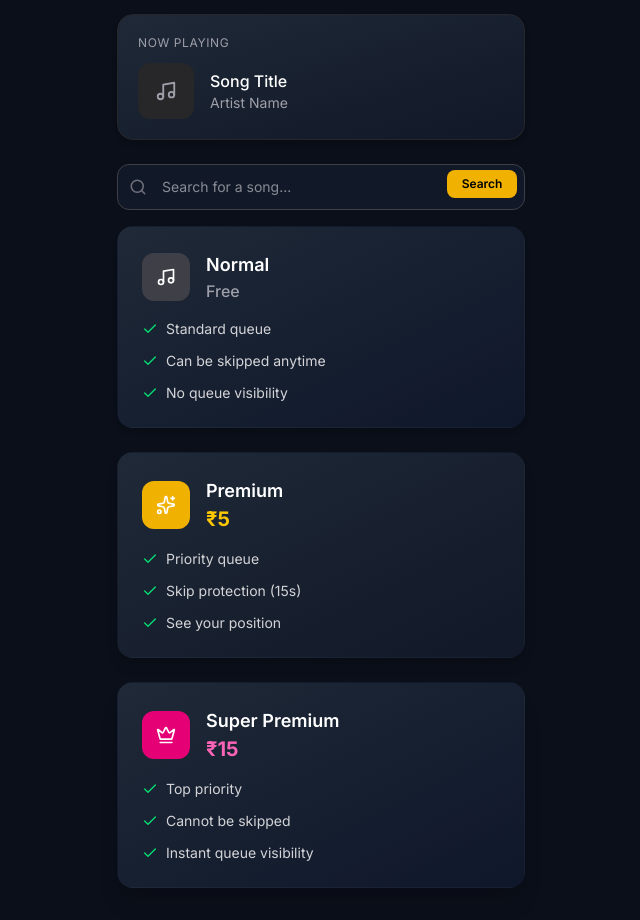
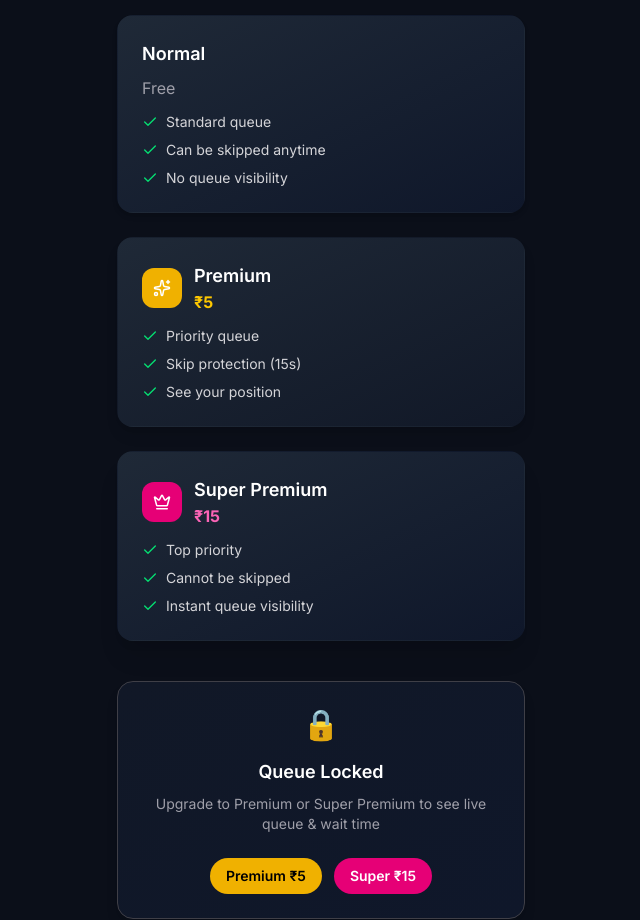
Before and after one commit to atulsainikumar/jukeboxdemo, a Next.js app: page / in a window 1280 px wide. Shown: the part 219-1139 px from the top of the page, without its empty margins (319-959 px from the left). Built offline with nearby package versions, Linux system fonts and the light colour scheme.

Commit message:
Added scroll to search on error + queue locked section

```diff
--- a/app/page.tsx
+++ b/app/page.tsx
@@ -1,7 +1,7 @@
 "use client";
 
 import Image from "next/image";
-import { useState } from "react";
+import { useState, useRef } from "react";
 import {
   Search,
   Music,
@@ -9,6 +9,7 @@ import {
   Sparkles,
   Crown,
   Loader2,
+  AlertCircle,
 } from "lucide-react";
 
 interface Song {
@@ -23,14 +24,17 @@ export default function HomePage() {
   const [showResults, setShowResults] = useState(false);
   const [selectedSong, setSelectedSong] = useState<Song | null>(null);
   const [isLoading, setIsLoading] = useState(false);
+  const [error, setError] = useState("");
+
+  const searchRef = useRef<HTMLInputElement>(null);
 
   const handleSearch = async () => {
     if (!search.trim() || isLoading) return;
 
     setIsLoading(true);
     setShowResults(false);
+    setSelectedSong(null);
 
-    // Simulate API delay
     setTimeout(() => {
       const mockResults: Song[] = [
         { id: 1, title: `${search} Remix`, artist: "DJ Night" },
@@ -45,63 +49,56 @@ export default function HomePage() {
     }, 1200);
   };
 
-  const handleKeyDown = (e: React.KeyboardEvent<HTMLInputElement>) => {
-    if (e.key === "Enter") {
-      handleSearch();
+  const handleModeClick = (mode: string) => {
+    if (!selectedSong) {
+      setError("Please select a song first to continue.");
+
+      searchRef.current?.scrollIntoView({
+        behavior: "smooth",
+        block: "center",
+      });
+
+      setTimeout(() => {
+        searchRef.current?.focus();
+      }, 400);
+
+      setTimeout(() => setError(""), 3000);
+      return;
     }
+
+    alert(`${mode} selected for ${selectedSong.title}`);
   };
 
   return (
     <div className="min-h-screen bg-[#0B0F19] text-white">
       <div className="max-w-md mx-auto px-5 py-8">
 
-        {/* Cafe Logo */}
+        {/* Logo */}
         <div className="flex justify-center mb-10">
           <Image
             src="/cafe_logo.png"
             alt="Cafe Deja Vu"
-            width={160}
+            width={100}
             height={60}
-            className="object-contain"
           />
         </div>
 
-        {/* NOW PLAYING */}
-        <div className="bg-gradient-to-br from-[#1F2937] to-[#111827] rounded-2xl p-5 mb-6 border border-zinc-800 shadow-md">
-          <p className="text-xs uppercase text-zinc-400 mb-3 tracking-wider">
-            Now Playing
-          </p>
-          <div className="flex items-center gap-4">
-            <div className="h-14 w-14 bg-zinc-800 rounded-xl flex items-center justify-center">
-              <Music size={22} className="text-zinc-400" />
-            </div>
-            <div>
-              <p className="text-base font-medium">Song Title</p>
-              <p className="text-sm text-zinc-400">Artist Name</p>
-            </div>
-          </div>
-        </div>
-
-        {/* SEARCH BAR */}
+        {/* SEARCH */}
         <div className="relative mb-4">
           <input
+            ref={searchRef}
             type="text"
             placeholder="Search for a song..."
             value={search}
             onChange={(e) => setSearch(e.target.value)}
-            onKeyDown={handleKeyDown}
-            className="w-full bg-[#111827] border border-zinc-700 rounded-xl py-3 pl-11 pr-16 text-sm focus:outline-none focus:ring-2 focus:ring-yellow-500 transition"
+            onKeyDown={(e) => e.key === "Enter" && handleSearch()}
+            className="w-full bg-[#111827] border border-zinc-700 rounded-xl py-3 pl-11 pr-16 text-sm focus:outline-none focus:ring-2 focus:ring-yellow-500"
           />
-          <Search
-            size={18}
-            className="absolute left-3 top-3.5 text-zinc-500"
-          />
-
-          {/* Search Button with Spinner */}
+          <Search className="absolute left-3 top-3.5 text-zinc-500" size={18} />
           <button
             onClick={handleSearch}
             disabled={isLoading}
-            className="absolute right-2 top-1.5 bg-yellow-500 hover:bg-yellow-400 disabled:bg-yellow-300 text-black text-xs font-semibold px-3 py-1.5 rounded-lg transition flex items-center justify-center min-w-[70px]"
+            className="absolute right-2 top-1.5 bg-yellow-500 hover:bg-yellow-400 text-black text-xs font-semibold px-3 py-1.5 rounded-lg flex items-center justify-center min-w-[70px]"
           >
             {isLoading ? (
               <Loader2 size={16} className="animate-spin" />
@@ -111,14 +108,21 @@ export default function HomePage() {
           </button>
         </div>
 
-        {/* SEARCH RESULTS */}
+        {/* ERROR */}
+        {error && (
+          <div className="mb-4 bg-red-500/10 border border-red-500/40 text-red-400 rounded-xl p-3 text-sm flex items-center gap-2">
+            <AlertCircle size={16} />
+            {error}
+          </div>
+        )}
+
+        {/* RESULTS */}
         {showResults && (
           <div className="mb-8">
             <div className="bg-gradient-to-br from-[#1F2937] to-[#111827] rounded-2xl p-5 border border-zinc-700 shadow-lg">
               <p className="text-sm text-zinc-400 mb-4">
                 Search Results
               </p>
-
               <div className="space-y-3">
                 {results.map((song) => (
                   <div
@@ -135,15 +139,10 @@ export default function HomePage() {
                         <Music size={18} />
                       </div>
                       <div>
-                        <p className="text-sm font-medium">
-                          {song.title}
-                        </p>
-                        <p className="text-xs text-zinc-400">
-                          {song.artist}
-                        </p>
+                        <p className="text-sm font-medium">{song.title}</p>
+                        <p className="text-xs text-zinc-400">{song.artist}</p>
                       </div>
                     </div>
-
                     <span className="text-xs text-yellow-400 opacity-0 group-hover:opacity-100 transition">
                       Select
                     </span>
@@ -154,22 +153,12 @@ export default function HomePage() {
           </div>
         )}
 
-        {/* NORMAL CARD */}
-        <div className="group cursor-pointer transition-all duration-300 mb-6">
-          <div className="bg-gradient-to-br from-[#1F2937] to-[#0F172A] rounded-2xl p-6 border border-transparent group-hover:border-zinc-500/50 group-hover:bg-opacity-90 transition-all duration-300 shadow-md">
-            <div className="flex items-center gap-4 mb-4">
-              <div className="h-12 w-12 rounded-xl bg-zinc-700 flex items-center justify-center">
-                <Music size={20} />
-              </div>
-              <div>
-                <h2 className="text-lg font-semibold">Normal</h2>
-                <p className="text-zinc-400 text-base font-medium">
-                  Free
-                </p>
-              </div>
-            </div>
-
-            <ul className="space-y-3 text-sm text-zinc-300">
+        {/* NORMAL */}
+        <div onClick={() => handleModeClick("Normal")} className="group cursor-pointer mb-6">
+          <div className="bg-gradient-to-br from-[#1F2937] to-[#0F172A] rounded-2xl p-6 border border-transparent group-hover:border-zinc-500/50 transition shadow-md">
+            <h2 className="text-lg font-semibold mb-2">Normal</h2>
+            <p className="text-zinc-400 mb-3">Free</p>
+            <ul className="space-y-2 text-sm text-zinc-300">
               <li className="flex items-center gap-2">
                 <Check size={16} className="text-green-400" />
                 Standard queue
@@ -186,22 +175,19 @@ export default function HomePage() {
           </div>
         </div>
 
-        {/* PREMIUM CARD */}
-        <div className="group cursor-pointer transition-all duration-300 mb-6">
-          <div className="bg-gradient-to-br from-[#1F2937] to-[#111827] rounded-2xl p-6 border border-transparent group-hover:border-yellow-500/50 group-hover:bg-opacity-90 transition-all duration-300 shadow-lg">
-            <div className="flex items-center gap-4 mb-4">
-              <div className="h-12 w-12 rounded-xl bg-yellow-500 flex items-center justify-center">
-                <Sparkles size={20} />
+        {/* PREMIUM */}
+        <div onClick={() => handleModeClick("Premium")} className="group cursor-pointer mb-6">
+          <div className="bg-gradient-to-br from-[#1F2937] to-[#111827] rounded-2xl p-6 border border-transparent group-hover:border-yellow-500/50 transition shadow-lg">
+            <div className="flex items-center gap-3 mb-3">
+              <div className="h-10 w-10 bg-yellow-500 rounded-xl flex items-center justify-center">
+                <Sparkles size={18} />
               </div>
               <div>
                 <h2 className="text-lg font-semibold">Premium</h2>
-                <p className="text-yellow-400 text-xl font-bold">
-                  ₹5
-                </p>
+                <p className="text-yellow-400 font-bold">₹5</p>
               </div>
             </div>
-
-            <ul className="space-y-3 text-sm text-zinc-300">
+            <ul className="space-y-2 text-sm text-zinc-300">
               <li className="flex items-center gap-2">
                 <Check size={16} className="text-green-400" />
                 Priority queue
@@ -218,24 +204,19 @@ export default function HomePage() {
           </div>
         </div>
 
-        {/* SUPER PREMIUM CARD */}
-        <div className="group cursor-pointer transition-all duration-300 mb-10">
-          <div className="bg-gradient-to-br from-[#1F2937] to-[#0F172A] rounded-2xl p-6 border border-transparent group-hover:border-pink-500/50 group-hover:bg-opacity-90 transition-all duration-300 shadow-xl">
-            <div className="flex items-center gap-4 mb-4">
-              <div className="h-12 w-12 rounded-xl bg-pink-600 flex items-center justify-center">
-                <Crown size={20} />
+        {/* SUPER PREMIUM */}
+        <div onClick={() => handleModeClick("Super Premium")} className="group cursor-pointer mb-10">
+          <div className="bg-gradient-to-br from-[#1F2937] to-[#0F172A] rounded-2xl p-6 border border-transparent group-hover:border-pink-500/50 transition shadow-xl">
+            <div className="flex items-center gap-3 mb-3">
+              <div className="h-10 w-10 bg-pink-600 rounded-xl flex items-center justify-center">
+                <Crown size={18} />
               </div>
               <div>
-                <h2 className="text-lg font-semibold">
-                  Super Premium
-                </h2>
-                <p className="text-pink-400 text-xl font-bold">
-                  ₹15
-                </p>
+                <h2 className="text-lg font-semibold">Super Premium</h2>
+                <p className="text-pink-400 font-bold">₹15</p>
               </div>
             </div>
-
-            <ul className="space-y-3 text-sm text-zinc-300">
+            <ul className="space-y-2 text-sm text-zinc-300">
               <li className="flex items-center gap-2">
                 <Check size={16} className="text-green-400" />
                 Top priority
@@ -252,21 +233,18 @@ export default function HomePage() {
           </div>
         </div>
 
-        {/* QUEUE LOCKED */}
-        <div className="bg-[#111827] border border-zinc-700 rounded-2xl p-6 text-center shadow-lg">
-          <div className="mb-4 text-3xl text-zinc-500">🔒</div>
-          <h3 className="text-lg font-semibold mb-2">
-            Queue Locked
-          </h3>
+        {/* QUEUE LOCKED (Matching Screenshot) */}
+        <div className="bg-gradient-to-br from-[#111827] to-[#0F172A] border border-zinc-700 rounded-2xl p-6 text-center shadow-lg">
+          <div className="mb-4 text-3xl">🔒</div>
+          <h3 className="text-lg font-semibold mb-2">Queue Locked</h3>
           <p className="text-sm text-zinc-400 mb-6">
-            Upgrade to Premium or Super Premium to see live queue &
-            wait time
+            Upgrade to Premium or Super Premium to see live queue & wait time
           </p>
           <div className="flex justify-center gap-3">
-            <button className="bg-yellow-500 hover:bg-yellow-400 text-black text-sm font-medium px-4 py-2 rounded-full transition">
+            <button className="bg-yellow-500 hover:bg-yellow-400 text-black px-4 py-2 rounded-full text-sm font-semibold">
               Premium ₹5
             </button>
-            <button className="bg-pink-600 hover:bg-pink-500 text-white text-sm font-medium px-4 py-2 rounded-full transition">
+            <button className="bg-pink-600 hover:bg-pink-500 text-white px-4 py-2 rounded-full text-sm font-semibold">
               Super ₹15
             </button>
           </div>
```
